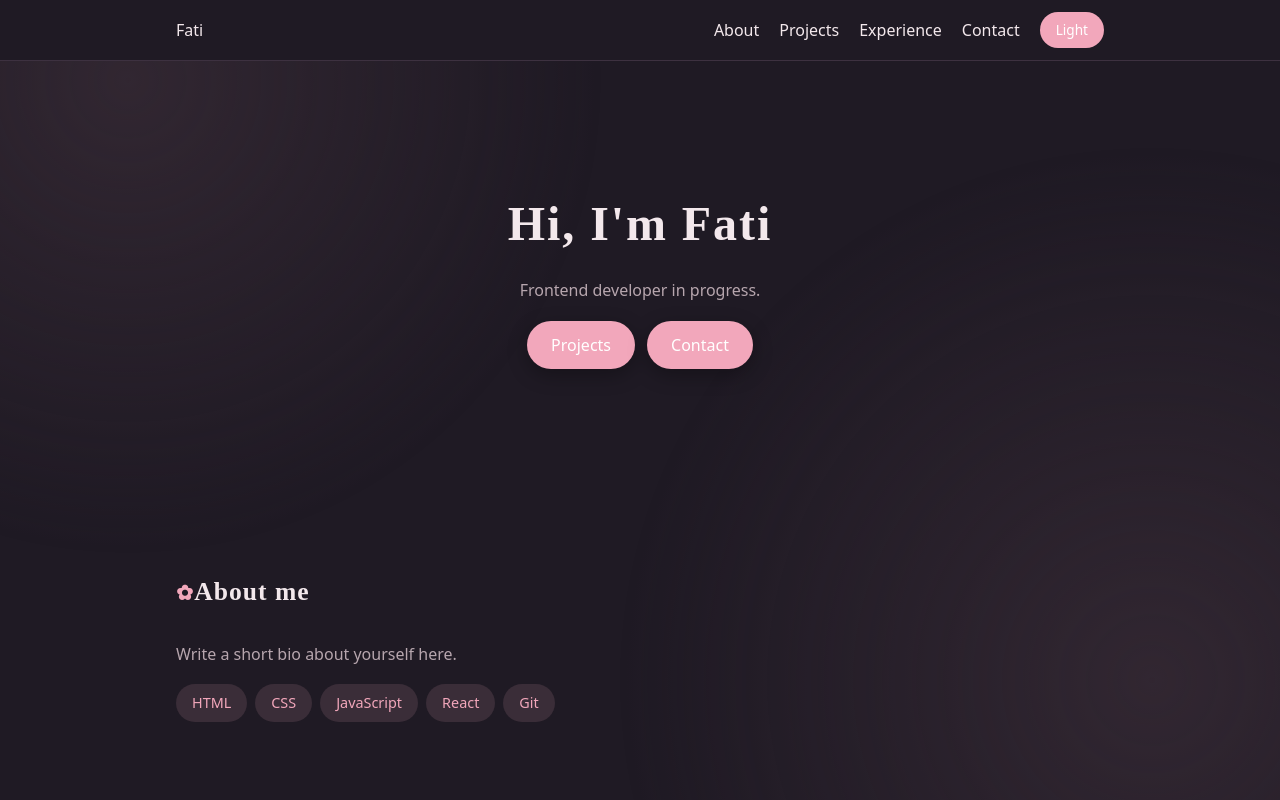
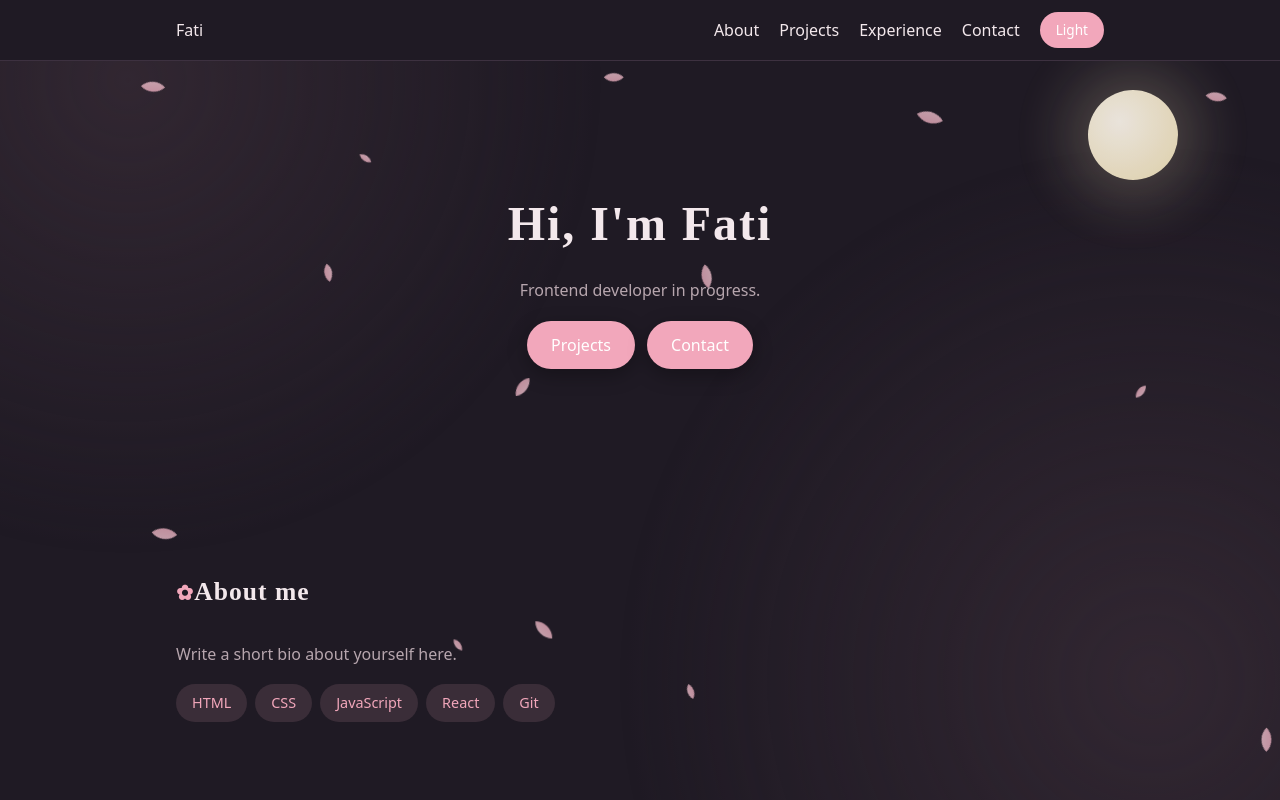
Before and after one commit to fatimagi-boop/portfolio, a React (Vite) app: page / in a window 1280 px wide. Shown: the top 800 px of the page. Built offline with nearby package versions, Linux system fonts and the light colour scheme; no server answers; a web font is replaced by a local one.

Commit message:
add sakura petals and moon background

```diff
--- a/src/App.jsx
+++ b/src/App.jsx
@@ -1,3 +1,4 @@
+import SakuraBackground from "./components/SakuraBackground";
 import Navbar from "./components/Navbar";
 import Hero from "./sections/Hero";
 import About from "./sections/About";
@@ -5,9 +6,10 @@ import Projects from "./sections/Projects";
 import Experience from "./sections/Experience";
 import Contact from "./sections/Contact";
 
-export default function App(){
+export default function App() {
   return (
     <>
+      <SakuraBackground />
       <Navbar />
       <main>
         <Hero />
--- /dev/null
+++ b/src/components/SakuraBackground.css
@@ -0,0 +1,49 @@
+.sakura {
+  position: fixed;
+  inset: 0;
+  z-index: -1;
+  pointer-events: none;
+  overflow: hidden;
+}
+
+.moon {
+  position: absolute;
+  top: 90px;
+  right: 8%;
+  width: 90px;
+  height: 90px;
+  border-radius: 50%;
+  background: radial-gradient(circle at 35% 35%, #fffaf0, var(--moon));
+  box-shadow: 0 0 60px 20px var(--moon-glow);
+  opacity: 0.9;
+}
+
+.petal {
+  position: absolute;
+  top: -5vh;
+  background: linear-gradient(135deg, #fbd5df, #f2a7bb);
+  border-radius: 150% 0 150% 0;
+  opacity: 0.75;
+  animation-name: fall;
+  animation-timing-function: linear;
+  animation-iteration-count: infinite;
+}
+
+@keyframes fall {
+  0% {
+    transform: translate(0, 0) rotate(0deg);
+  }
+  50% {
+    transform: translate(var(--drift), 55vh) rotate(180deg);
+  }
+  100% {
+    transform: translate(calc(var(--drift) * -0.5), 110vh) rotate(360deg);
+  }
+}
+
+@media (prefers-reduced-motion: reduce) {
+  .petal {
+    animation: none;
+    display: none;
+  }
+}
--- /dev/null
+++ b/src/components/SakuraBackground.jsx
@@ -0,0 +1,39 @@
+import { useState } from "react";
+import "./SakuraBackground.css";
+
+const PETAL_COUNT = 16;
+
+function makePetals() {
+  return Array.from({ length: PETAL_COUNT }, (_, i) => ({
+    id: i,
+    left: Math.random() * 100,
+    size: 10 + Math.random() * 10,
+    duration: 12 + Math.random() * 10,
+    delay: -Math.random() * 20,
+    drift: 40 + Math.random() * 80,
+  }));
+}
+
+export default function SakuraBackground() {
+  const [petals] = useState(makePetals);
+
+  return (
+    <div className="sakura" aria-hidden="true">
+      <div className="moon" />
+      {petals.map((p) => (
+        <span
+          key={p.id}
+          className="petal"
+          style={{
+            left: `${p.left}%`,
+            width: `${p.size}px`,
+            height: `${p.size}px`,
+            animationDuration: `${p.duration}s`,
+            animationDelay: `${p.delay}s`,
+            "--drift": `${p.drift}px`,
+          }}
+        />
+      ))}
+    </div>
+  );
+}
--- a/src/styles/tokens.css
+++ b/src/styles/tokens.css
@@ -1,13 +1,15 @@
 :root {
   --bg: #fdf6f4;
   --text: #4a3f44;
-  --muted: #8a7a80;
-  --accent: #c8718a;
+  --muted: #6f6066;
+  --accent: #b0536e;
   --accent-soft: #f7dde4;
   --surface: #ffffff;
   --input-bg: #fffafa;
   --border: #f0d9de;
   --shadow: 0 6px 20px rgba(200, 113, 138, 0.12);
+  --moon: #f6dfa8;
+  --moon-glow: rgba(246, 223, 168, 0.35);
 }
 
 [data-theme="dark"] {
@@ -20,4 +22,6 @@
   --input-bg: #251e2b;
   --border: #3d3140;
   --shadow: 0 6px 20px rgba(0, 0, 0, 0.3);
+  --moon: #f3e3b8;
+  --moon-glow: rgba(243, 227, 184, 0.25);
 }
```
Lines whose indentation alone changed are shown as unchanged.
